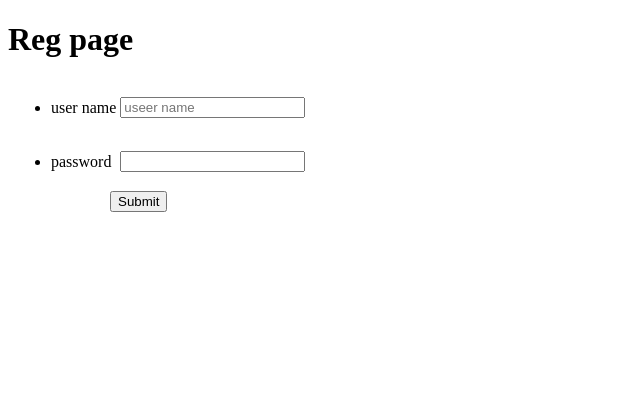
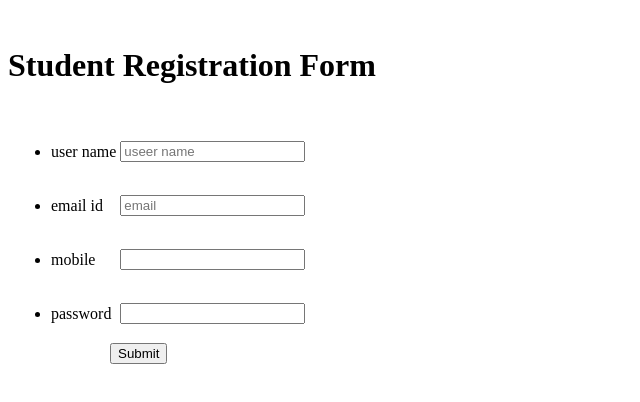
Before and after one commit to akshayabankumidi/internal, a plain HTML site: page week3/reg.component.html in a window 1280 px wide. Shown: the whole page, without its empty margins (0-640 px from the left). Drawn offline with Linux system fonts and the light colour scheme.

Commit message:
week 3 new

```diff
--- a/week3/reg.component.html
+++ b/week3/reg.component.html
@@ -2,12 +2,12 @@
 <html>
 <head>
 <meta name="viewport" content="width=device-width, initial-scale=1">
-
+<title> Login Page </title>
 
 </head>
 <body>
-    <h1> Reg page </h1>
-    <table>
+    <h1> Student Registration Form </h1>
+    <table>
     <tr>
         <td>
             <ul>
@@ -18,8 +18,27 @@
             <input type="text" placeholder="useer name" required>
         </td>
     </tr>
+    <tr>
+        <td>
+            <ul>
+                <li>email id</li>
+            </ul>
+        </td>
+        <td>
+            <input type="email" placeholder="email" required>
+        </td>
+    </tr>
+    <tr>
+        <td>
+            <ul>
+                <li>mobile</li>
+            </ul>
+        </td>
+        <td>
+        <input type="number"  required>
 
-
+        </td>
+    </tr>
     <tr>
         <td>
             <ul>
@@ -38,6 +57,5 @@
 
 </table>
 
-
 </body>
 </html>
```
